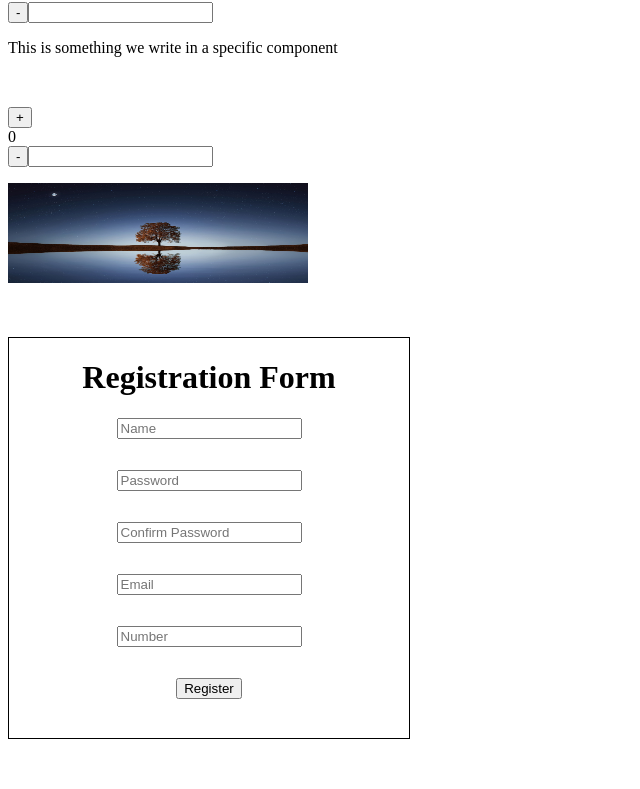
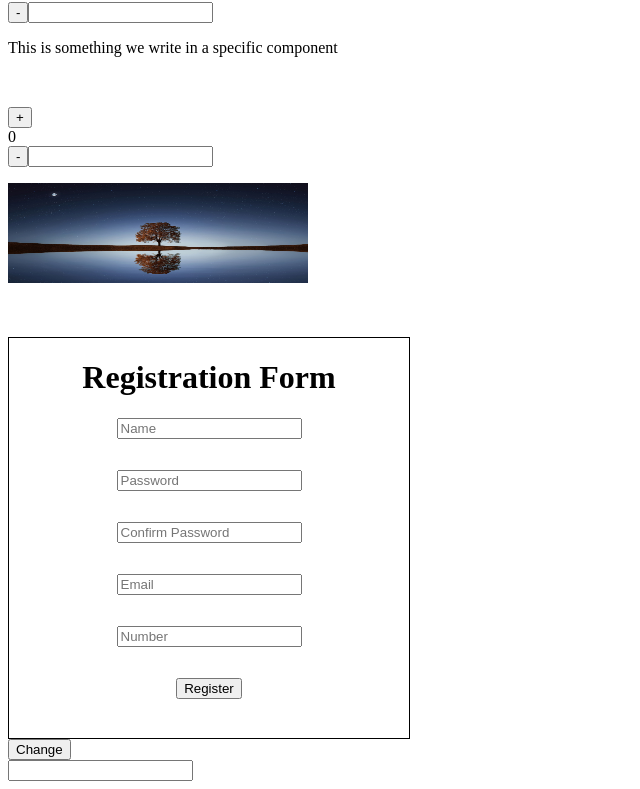
Before and after one commit to ashkhendavtyan2022/First-Project, a React (Create React App) app in the folder react-app/: page / in a window 1280 px wide. Shown: the part 403-1192 px from the top of the page, without its empty margins (0-640 px from the left). Before the commit the page ends 1150 px from the top, so only its background shows below. Built offline with nearby package versions, Linux system fonts and the light colour scheme.

Commit message:
12-14-2022

```diff
--- a/react-app/src/App.js
+++ b/react-app/src/App.js
@@ -1,12 +1,19 @@
-import React from "react";
+import React, { useState } from "react";
 import Boxes from "./Components/box";
 import Header from "./Components/Header";
 import Input from "./Components/Input";
 import Handle from "./Components/Input";
 import Paysage from "./assets/images/img1.jpg"
 import Form from "./Components/Form";
+import { Life } from "./Components/Lifecycle";
 
 function App() {
+  const[flag, setFlag] = useState(true)
+
+  const ChangeFlag = () => {
+    setFlag(!flag)
+  }
+
   return (
     <div className="App">
       <Header />
@@ -15,6 +22,9 @@ function App() {
       <Handle text="This is something we write in a specific component" />
       <Handle image={Paysage}/>
       <Form />
+
+      <button onClick={ChangeFlag}>Change</button>
+      {flag? <Life/> : null}
     </div>
   );
 }
--- /dev/null
+++ b/react-app/src/Components/Lifecycle/index.jsx
@@ -0,0 +1,41 @@
+import React from "react";
+//import React, {Component} from "react"
+
+export class Life extends React.Component {
+    constructor(props) {
+        super(props)
+        this.state = {
+            changeBy: 1,
+        }
+    }
+
+    componentDidMount() {
+        console.log("Mount")
+    }
+
+    // shouldComponentUpdate() {
+    //     return true
+    // }
+
+    componentDidUpdate() {
+        console.log("update")
+    }
+
+    componentWillUnmount(){
+        console.log("Unmount")
+    }
+
+    change = (e) => {
+        this.setState({changeBy: e.target.value})
+    }
+
+    render() {
+
+        return  (
+            <div>
+                {console.log("start")}
+                <input type="text" onChange={this.change}/>
+            </div>
+        )
+    }
+}
```
Also changed, not shown: react-app/src/Components/Form/index.jsx (line endings or trailing spaces).
